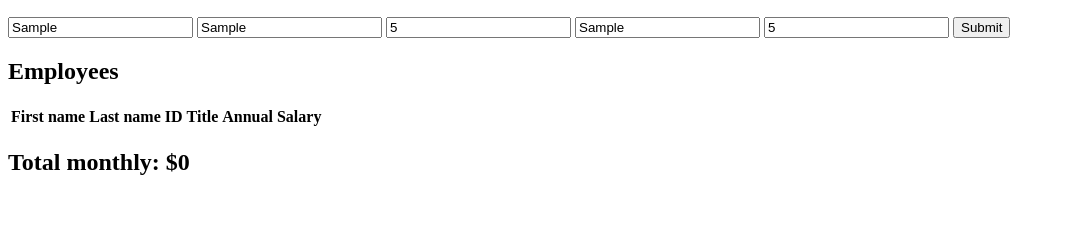
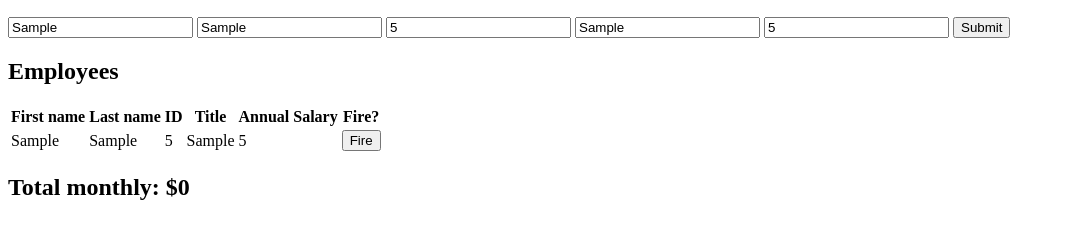
Before and after one commit to Ezeekey/Weekend-jquery-salary-calculator, a plain HTML site: page index.html in a window 1280 px wide. Both pictures are taken after typing "Sample", "Sample", "5", "Sample", "5" into the empty fields and a click on the button "Submit". Shown: the part 96-334 px from the top of the page, without its empty margins (0-1065 px from the left). Drawn offline with Linux system fonts and the light colour scheme.

Commit message:
Implemented basic hiring and firing.

```diff
--- a/index.html
+++ b/index.html
@@ -1,4 +1,5 @@
 <html>
+
 <head>
     <title>Super cool salary calculator</title>
     <meta cnarset="UTF-8">
@@ -7,6 +8,7 @@
     <script src="scripts/client.js"></script>
     <link rel="stylesheet" href="style/style.css">
 </head>
+
 <body>
     <header>
         <h1>Salary Calculator</h1>
@@ -25,11 +27,14 @@
             <h2>Employees</h2>
             <table>
                 <thead>
+                    <tr>
                         <th>First name</th>
                         <th>Last name</th>
                         <th>ID</th>
                         <th>Title</th>
                         <th>Annual Salary</th>
+                        <th>Fire?</th>
+                    </tr>
                 </thead>
                 <tbody id="tableBody">
 
@@ -41,4 +46,5 @@
         </div>
     </main>
 </body>
+
 </html>
--- a/scripts/client.js
+++ b/scripts/client.js
@@ -1,3 +1,29 @@
 $(function () {
     console.log('Screw all yall');
-})
+
+    // Add listener for delete buttons.
+    $("#tableBody").on("click", ".fire", deleteEmployee);
+
+    // Add listener to add employee.
+    $("#submitButton").on("click", addEmployee);
+});
+
+
+function deleteEmployee(event) {
+    // Delete item off list.
+    $(event.target).closest("tr").remove();
+}
+
+
+function addEmployee() {
+    // Add employee to table.
+    $("#tableBody").append(`<tr>
+    <td>${$("#firstNameInput").val()}</td>
+    <td>${$("#lastNameInput").val()}</td>
+    <td>${$("#idInput").val()}</td>
+    <td>${$("#titleInput").val()}</td>
+    <td>${$("#salaryInput").val()}</td>
+    <td><button class="fire">Fire</button></td>
+    </tr>`);
+    console.log("WWOOOOORK");
+}
```
Lines whose indentation alone changed are shown as unchanged.
